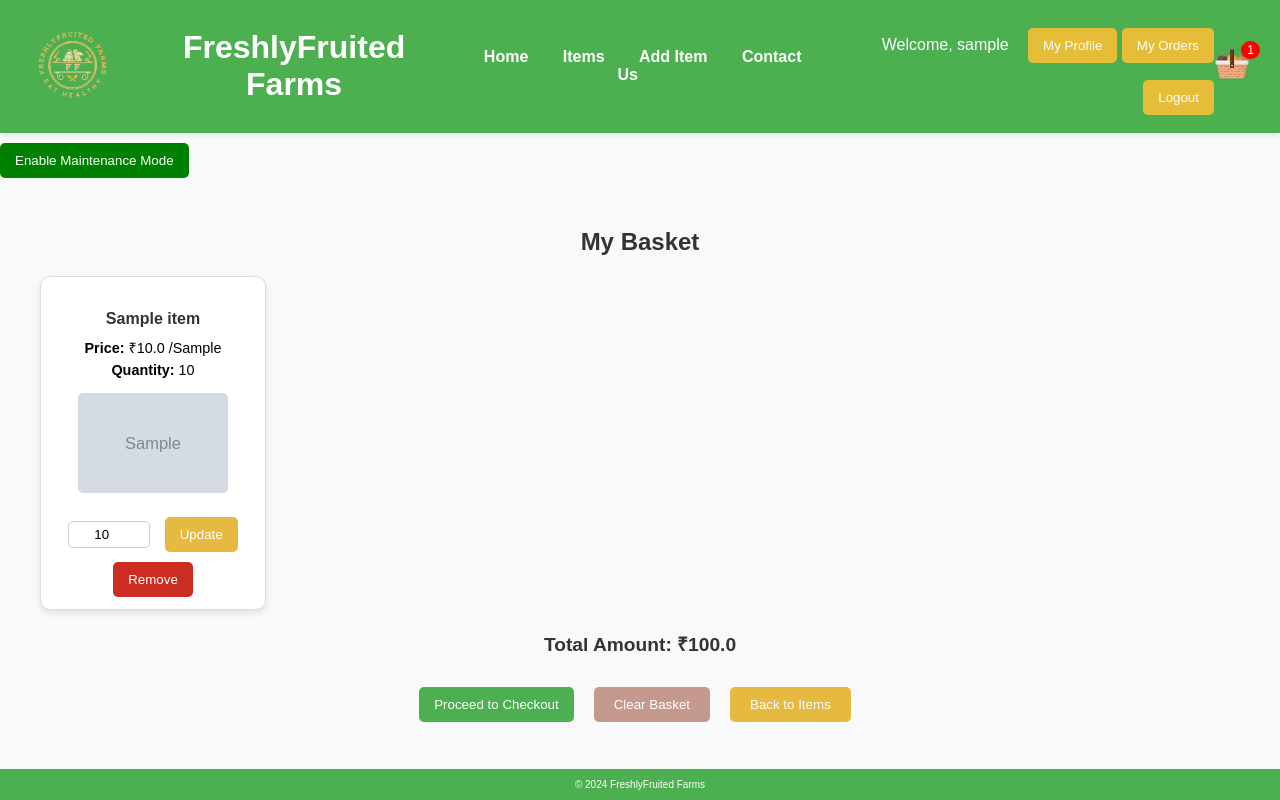
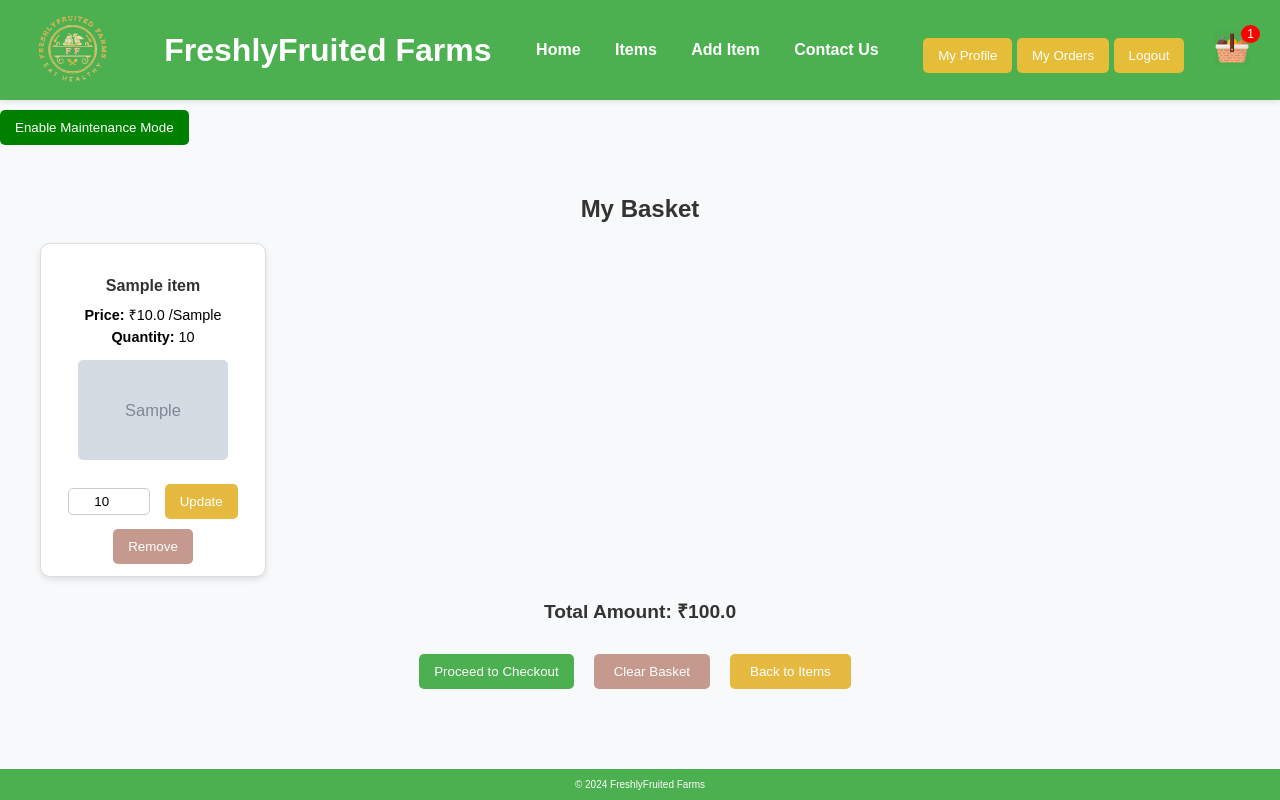
Before and after one commit to phaneendra218/Farm, a Flask app: page /basket in a window 1280 px wide. Run offline with Flask 3, Linux system fonts and the light colour scheme; the visitor is signed in with stand-in values (Sample User, id 1); tables that the repository leaves empty hold one stand-in row (values such as "Sample post"); grey boxes marked "Sample" are stand-in pictures.

Commit message:
user name

```diff
--- a/static/css/styles.css
+++ b/static/css/styles.css
@@ -395,13 +395,13 @@ button:hover {
     background-color: #c28f04;
 }
 .basket-item-card .btn-danger {
-    background-color: #cc2d22;
+    background-color: #c5998e;
     color: white;
     border: none;
 }
 
 .basket-item-card .btn-danger:hover {
-    background-color: #920905;
+    background-color: #c26c3b;
 }
 
 /* Media Queries */
--- a/templates/base.html
+++ b/templates/base.html
@@ -32,7 +32,7 @@
         {% if 'user_id' in session %}
         <!-- User info section positioned on the right side -->
         <div class="user-info">
-            <p>Welcome, {{ session['username'] }}</p>
+            <!-- <p>Welcome, {{ session['username'] }}</p> -->
             <a href="{{ url_for('profile') }}"><button>My Profile</button></a>
             <a href="/orders"><button>My Orders</button></a>
             <a href="/logout"><button>Logout</button></a>
```
